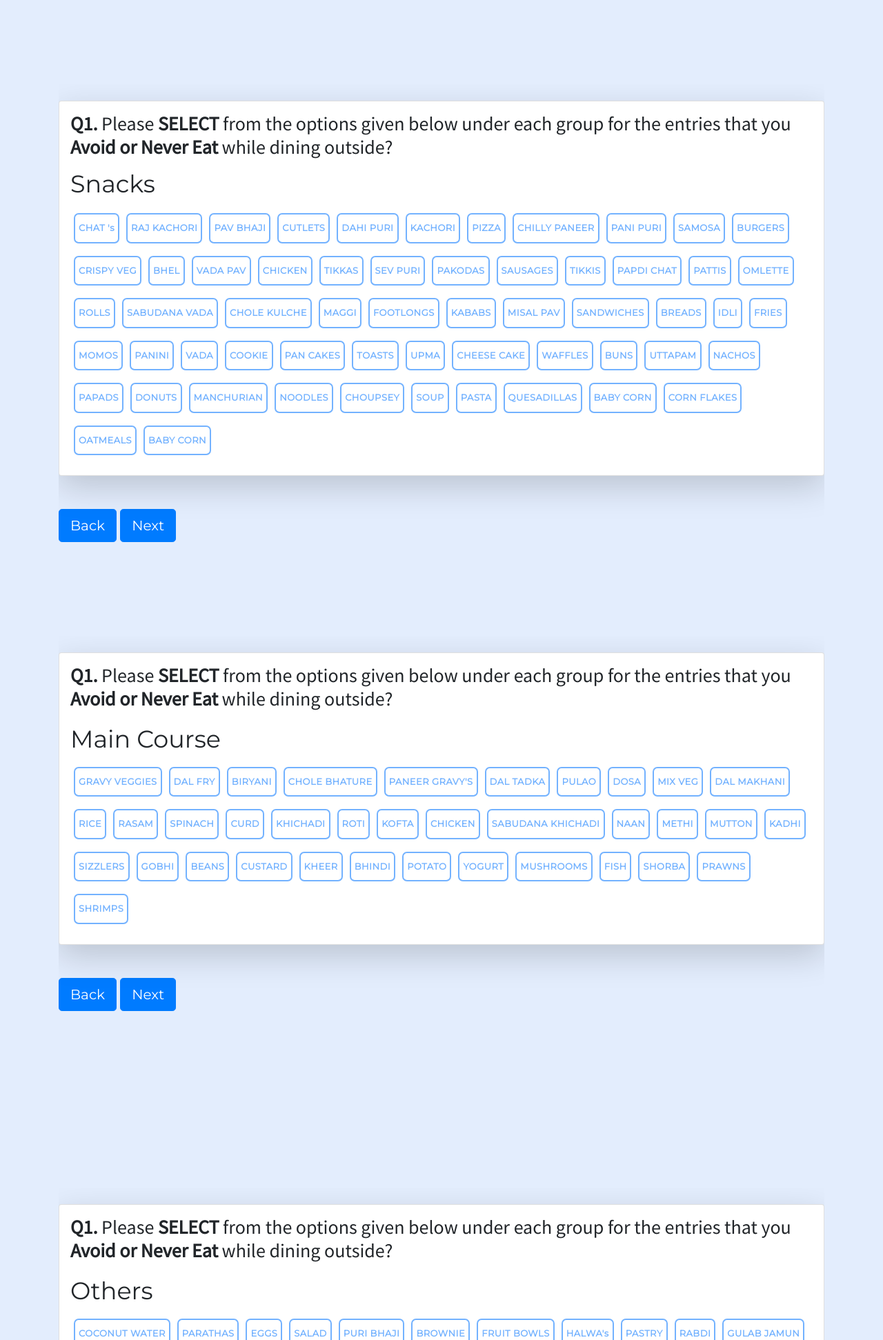
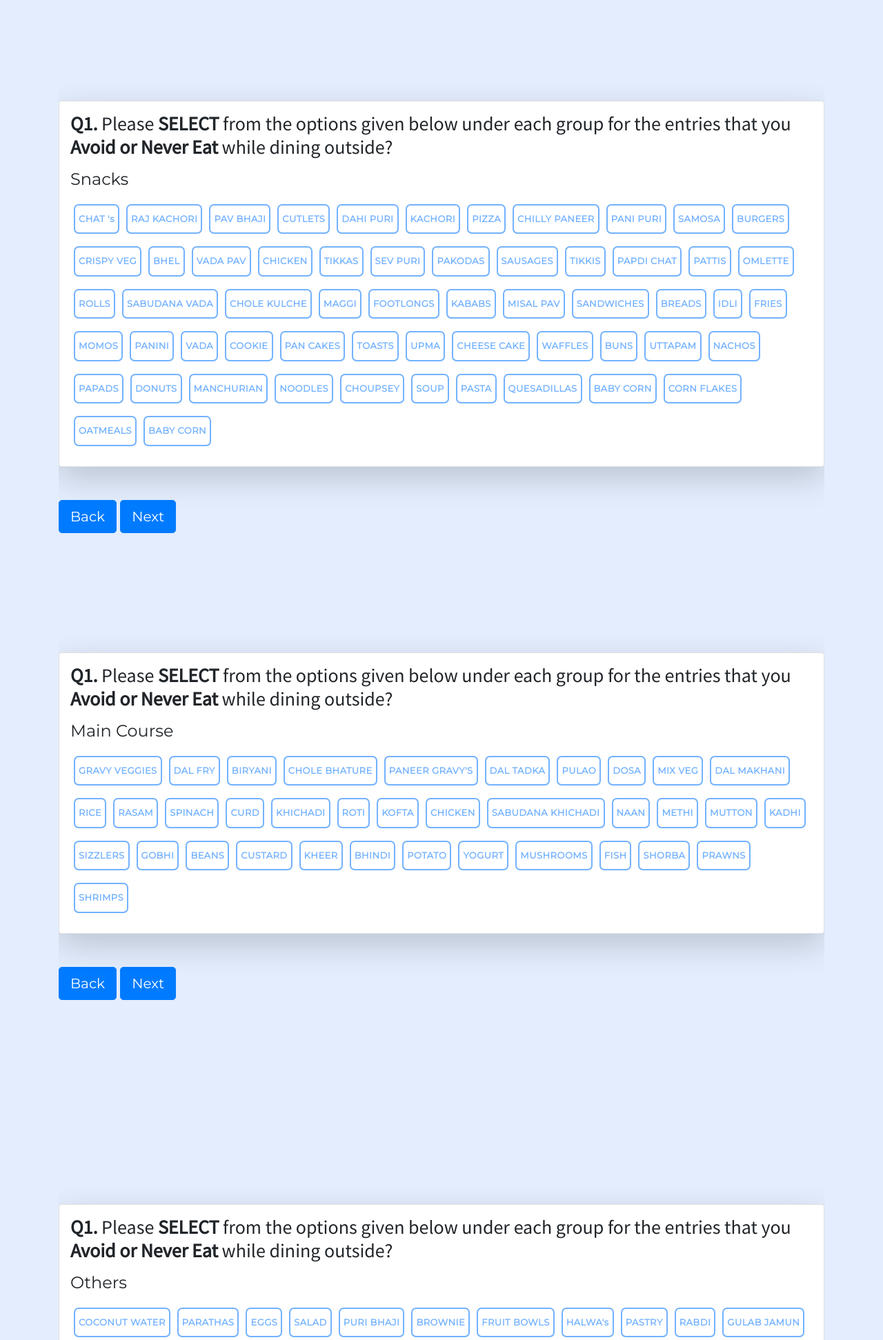
Before and after one commit to TekinaTawar/foodSurvey, a Flask app: page /page1 in a window 1280 px wide. Shown: the part 678-2621 px from the top of the page at 69% size. Run offline with Flask 2, Linux system fonts and the light colour scheme; some libraries are stand-ins or nearby versions.

Commit message:
made a lot of changes

```diff
--- a/templates/form.html
+++ b/templates/form.html
@@ -28,7 +28,7 @@
                     <!-- Profile Card -->
                     <div class="card mb-4 bg-light shadow-lg bg-white rounded custom ">
                         <div class="card-body p-4">
-                            <span class="card-headings-custom">Tell Us A Bit About Yourself</span>
+                            <span class="card-headings-custom">Tell Us A Bit About You</span>
                             <p class="card-text text-secondary">To understand the data we have collected we'd need
                                 this
                                 short
--- a/templates/page1.html
+++ b/templates/page1.html
@@ -69,7 +69,7 @@
                             outside?
                         </p>
                     </div>
-                    <h3 class="card-headings-custom">Snacks</h3>
+                    <h3 class="h4">Snacks</h3>
                     <div class="d-flex align-content-start flex-wrap mt-2">
                         {% for snack in snacks %}
                         <div class="cb_button2">
@@ -106,7 +106,7 @@
                             outside?
                         </p>
                     </div>
-                    <span class="card-headings-custom">Main Course</span>
+                    <span class="h4">Main Course</span>
                     <div class="d-flex align-content-start flex-wrap mt-2">
                         {% for main_course in main_courses %}
                         <div class="cb_button2">
@@ -141,7 +141,7 @@
                             outside?
                         </p>
                     </div>
-                    <span class="card-headings-custom">Others</span>
+                    <span class="h4">Others</span>
                     <div class="d-flex align-content-start flex-wrap mt-2">
                         {% for other in others %}
                         <div class="cb_button2">
--- a/templates/suggestion.html
+++ b/templates/suggestion.html
@@ -28,7 +28,7 @@
                     <!-- Profile Card -->
                     <div class="card mb-4 bg-light shadow-lg bg-white custom">
                         <div class="card-body px-2">
-                            <h2>About Us</h2>
+                            <h1>About Us</h1>
                             <hr class="style2">
                             <p class="thin">
                                 <span class=font-weight-bold>ScanF</span>, acts as a personal guide for
--- a/templates/thank.html
+++ b/templates/thank.html
@@ -29,9 +29,9 @@
         <!-- Profile Card -->
         <div class="card mb-4 bg-light shadow-lg bg-white rounded custom ">
             <div class="card-body p-4">
-                <span class="card-headings-custom cl-g">Thank you for your response</span>
+                <p class="card-headings-custom cl-g text-center">Thank you for your response.</p>
                 <hr class="style2">
-                <img src="../static/assets/thank.jpg" alt="ThankYou" class="img-fluid">
+                <!-- <img src="../static/assets/thank.jpg" alt="ThankYou" class="img-fluid"> -->
             </div>
         </div>
 
```
Also changed, not shown: templates/index.html (+8 -7 lines), templates/page2.html (+4 -4 lines), templates/page3.html (+4 -4 lines), static/assets/thank.jpg (deleted), 1 other file.
